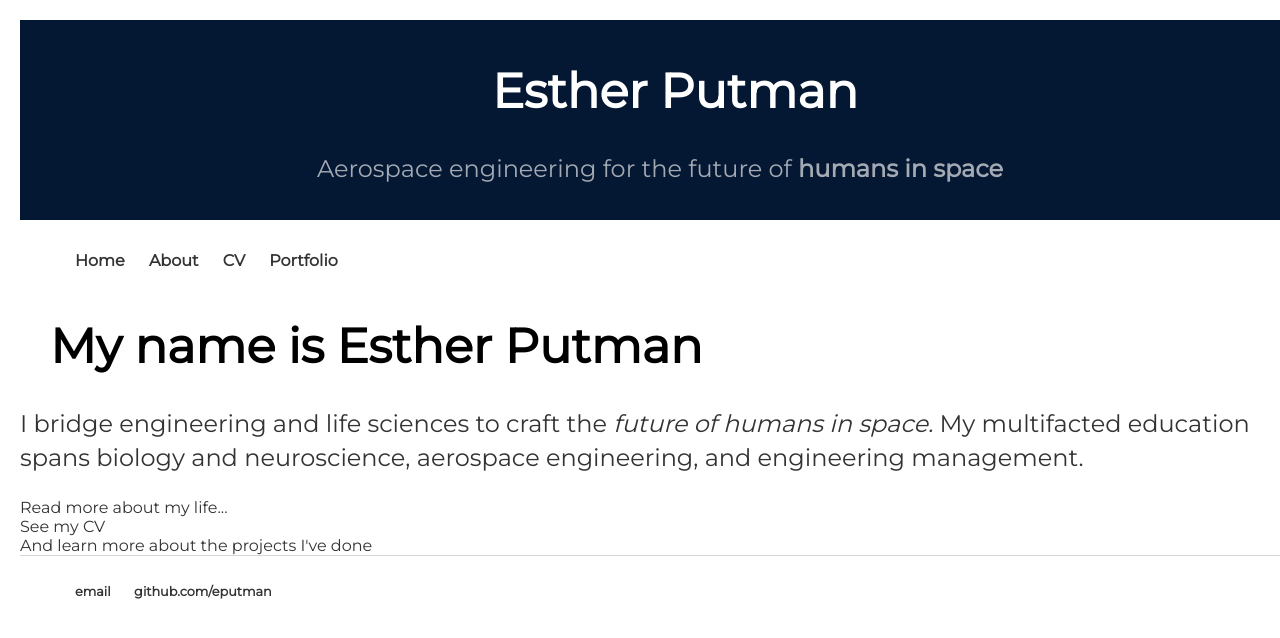
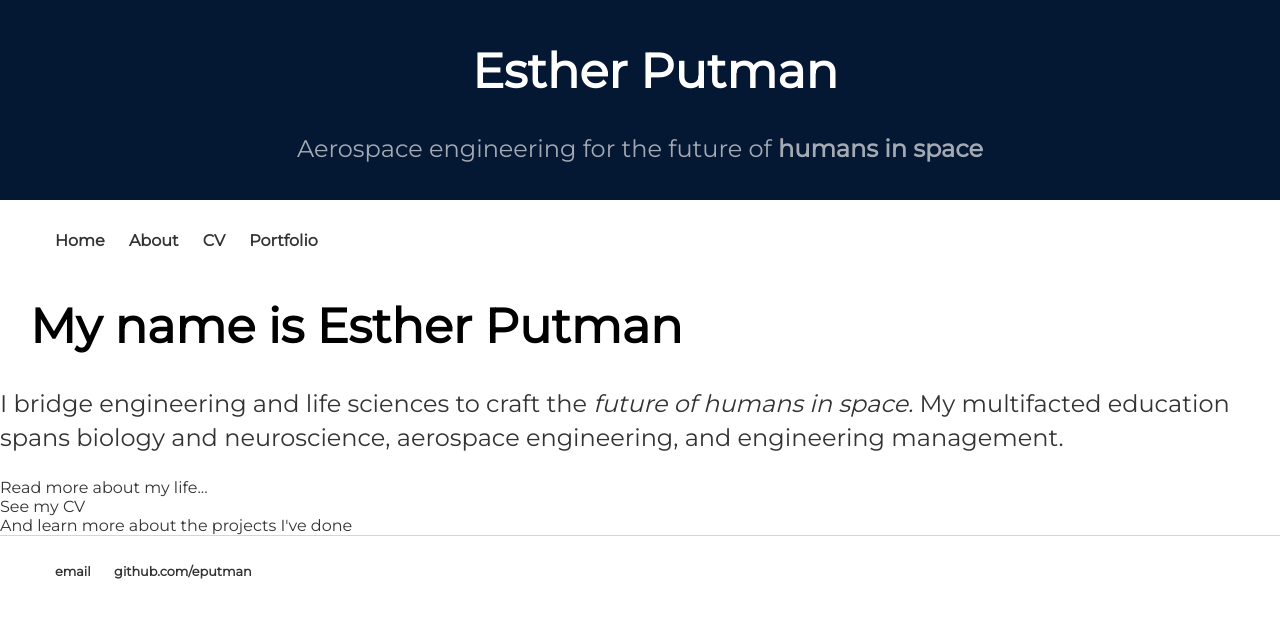
Before and after one commit to eputman/eputman.github.io, a Jekyll site: the page built from index.html, in a window 1280 px wide. Shown: the top 638 px of the page. Built offline with Jekyll 4.4.1, drawn with Linux system fonts in a browser that asks for light colours.

Commit message:
Update main.css

```diff
--- a/css/main.css
+++ b/css/main.css
@@ -9,12 +9,12 @@
 }
 body {
     margin: 0px;
-    padding: 20px 20px 20px 20px;
+    /*padding: 20px 20px 20px 20px;*/
     width: 100%;
 }
 blurb {
     font-family: 'Montserrat', sans-serif;
-    padding: 15px;
+    padding: 15px 30px 15px;
     margin-left: 20px;
 }
 nav ul, footer ul {
```
